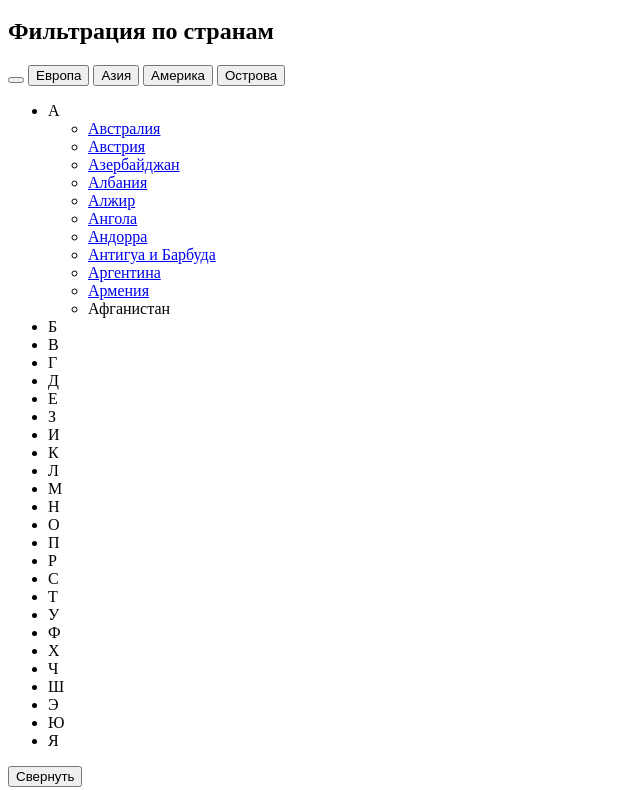
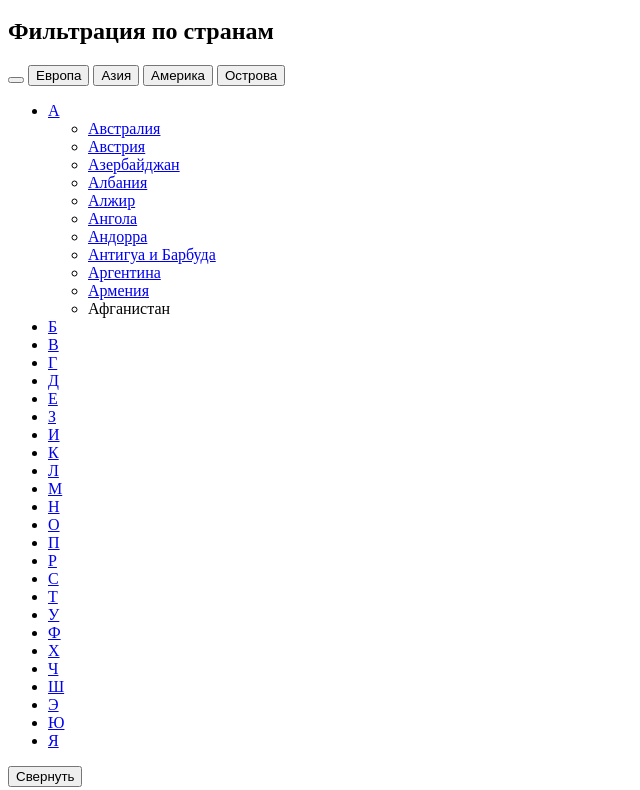
Before and after one commit to arcticneko/Pognali, a website: page source/catalog.html in a window 1280 px wide. Shown: the part 303-1093 px from the top of the page, without its empty margins (0-640 px from the left). Drawn offline with Linux system fonts and the light colour scheme.

Commit message:
разметка form, catalog upd

```diff
--- a/source/catalog.html
+++ b/source/catalog.html
@@ -57,7 +57,7 @@
       <button class='country-filter__world-toggle'>Острова</button>
       <ul class='country-filter__letters-wrapper'>
         <li class='country-filter__letter-wrapper'>
-          <a class='country-filter__letter country-filter__letter--a'>А</a>
+          <a class='country-filter__letter country-filter__letter--a' href='#'>А</a>
           <ul class='country-filter__country-list country-filter__country-list--a visually-hidden'>
             <li class='country-filter__country-list-item country-filter__country-list-item--asia'>
               <a class='country-filter__country-link' href='/europe/france.html'>Австралия</a>
@@ -95,76 +95,76 @@
           </ul>
         </li>
         <li class='country-filter__letter-wrapper'>
-          <a class='country-filter__letter country-filter__letter--b'>Б</a>
+          <a class='country-filter__letter country-filter__letter--b' href='#'>Б</a>
         </li>
         <li class='country-filter__letter-wrapper'>
-          <a class='country-filter__letter country-filter__letter--v'>В</a>
+          <a class='country-filter__letter country-filter__letter--v' href='#'>В</a>
         </li>
         <li class='country-filter__letter-wrapper'>
-          <a class='country-filter__letter country-filter__letter--g'>Г</a>
+          <a class='country-filter__letter country-filter__letter--g' href='#'>Г</a>
         </li>
         <li class='country-filter__letter-wrapper'>
-          <a class='country-filter__letter country-filter__letter--d'>Д</a>
+          <a class='country-filter__letter country-filter__letter--d' href='#'>Д</a>
         </li>
         <li class='country-filter__letter-wrapper'>
-          <a class='country-filter__letter country-filter__letter--e'>Е</a>
+          <a class='country-filter__letter country-filter__letter--e' href='#'>Е</a>
         </li>
         <li class='country-filter__letter-wrapper'>
-          <a class='country-filter__letter country-filter__letter--z'>З</a>
+          <a class='country-filter__letter country-filter__letter--z' href='#'>З</a>
         </li>
         <li class='country-filter__letter-wrapper'>
-          <a class='country-filter__letter country-filter__letter--i'>И</a>
+          <a class='country-filter__letter country-filter__letter--i' href='#'>И</a>
         </li>
         <li class='country-filter__letter-wrapper'>
-          <a class='country-filter__letter country-filter__letter--k'>К</a>
+          <a class='country-filter__letter country-filter__letter--k' href='#'>К</a>
         </li>
         <li class='country-filter__letter-wrapper'>
-          <a class='country-filter__letter country-filter__letter--l'>Л</a>
+          <a class='country-filter__letter country-filter__letter--l' href='#'>Л</a>
         </li>
         <li class='country-filter__letter-wrapper'>
-          <a class='country-filter__letter country-filter__letter--m'>М</a>
+          <a class='country-filter__letter country-filter__letter--m' href='#'>М</a>
         </li>
         <li class='country-filter__letter-wrapper'>
-          <a class='country-filter__letter country-filter__letter--n'>Н</a>
+          <a class='country-filter__letter country-filter__letter--n' href='#'>Н</a>
         </li>
         <li class='country-filter__letter-wrapper'>
-          <a class='country-filter__letter country-filter__letter--o'>О</a>
+          <a class='country-filter__letter country-filter__letter--o' href='#'>О</a>
         </li>
         <li class='country-filter__letter-wrapper'>
-          <a class='country-filter__letter country-filter__letter--p'>П</a>
+          <a class='country-filter__letter country-filter__letter--p' href='#'>П</a>
         </li>
         <li class='country-filter__letter-wrapper'>
-          <a class='country-filter__letter country-filter__letter--r'>Р</a>
+          <a class='country-filter__letter country-filter__letter--r' href='#'>Р</a>
         </li>
         <li class='country-filter__letter-wrapper'>
-          <a class='country-filter__letter country-filter__letter--s'>С</a>
+          <a class='country-filter__letter country-filter__letter--s' href='#'>С</a>
         </li>
         <li class='country-filter__letter-wrapper'>
-          <a class='country-filter__letter country-filter__letter--t'>Т</a>
+          <a class='country-filter__letter country-filter__letter--t' href='#'>Т</a>
         </li>
         <li class='country-filter__letter-wrapper'>
-          <a class='country-filter__letter country-filter__letter--y'>У</a>
+          <a class='country-filter__letter country-filter__letter--y' href='#'>У</a>
         </li>
         <li class='country-filter__letter-wrapper'>
-          <a class='country-filter__letter country-filter__letter--f'>Ф</a>
+          <a class='country-filter__letter country-filter__letter--f' href='#'>Ф</a>
         </li>
         <li class='country-filter__letter-wrapper'>
-          <a class='country-filter__letter country-filter__letter--h'>Х</a>
+          <a class='country-filter__letter country-filter__letter--h' href='#'>Х</a>
         </li>
         <li class='country-filter__letter-wrapper'>
-          <a class='country-filter__letter country-filter__letter--ch'>Ч</a>
+          <a class='country-filter__letter country-filter__letter--ch' href='#'>Ч</a>
         </li>
         <li class='country-filter__letter-wrapper'>
-          <a class='country-filter__letter country-filter__letter--sh'>Ш</a>
+          <a class='country-filter__letter country-filter__letter--sh' href='#'>Ш</a>
         </li>
         <li class='country-filter__letter-wrapper'>
-          <a class='country-filter__letter country-filter__letter--ye'>Э</a>
+          <a class='country-filter__letter country-filter__letter--ye' href='#'>Э</a>
         </li>
         <li class='country-filter__letter-wrapper'>
-          <a class='country-filter__letter country-filter__letter--u'>Ю</a>
+          <a class='country-filter__letter country-filter__letter--u' href='#'>Ю</a>
         </li>
         <li class='country-filter__letter-wrapper'>
-          <a class='country-filter__letter country-filter__letter--ya'>Я</a>
+          <a class='country-filter__letter country-filter__letter--ya' href='#'>Я</a>
         </li>
       </ul>
       <div class='country-filter__current-visible-list'></div>
@@ -326,7 +326,7 @@
 
             <p class='companions-catalog__text'>левел</p>
             <div class='companions-catalog__lvl'>99</div>
-            <a class='companions-catalog__button button button--long'>Позвать</a>
+            <a class='companions-catalog__button button button--long' href='#'>Позвать</a>
           </article>
         </li>
 
@@ -374,7 +374,7 @@
 
             <p class='companions-catalog__text'>левел</p>
             <div class='companions-catalog__lvl'>80</div>
-            <a class='companions-catalog__button button button--long'>Позвать</a>
+            <a class='companions-catalog__button button button--long' href='#'>Позвать</a>
           </article>
         </li>
 
@@ -422,7 +422,7 @@
 
             <p class='companions-catalog__text'>левел</p>
             <div class='companions-catalog__lvl'>25</div>
-            <a class='companions-catalog__button button button--long'>Позвать</a>
+            <a class='companions-catalog__button button button--long' href='#'>Позвать</a>
           </article>
         </li>
 
@@ -468,15 +468,15 @@
             </ul>
             <p class='companions-catalog__text'>левел</p>
             <div class='companions-catalog__lvl'>50</div>
-            <a class='companions-catalog__button button button--long'>Позвать</a>
+            <a class='companions-catalog__button button button--long' href='#'>Позвать</a>
           </article>
         </li>
       </ul>
-      <a class='companions-catalog__text-btn'>Показать еще</a>
+      <a class='companions-catalog__text-btn' href='#'>Показать еще</a>
     </section>
     <div class='page-main__pagination pagination'>
-      <a class='pagination__button pagination__button--prev' aria-label='предыдущая страница'></a>
-      <a class='pagination__button pagination__button--next' aria-label='следующая страница'></a>
+      <button class='pagination__button pagination__button--prev' aria-label='предыдущая страница'></button>
+      <button class='pagination__button pagination__button--next' aria-label='следующая страница'></button>
     </div>
   </main>
 
```
Also changed, not shown: source/form.html (+2 -2 lines).
